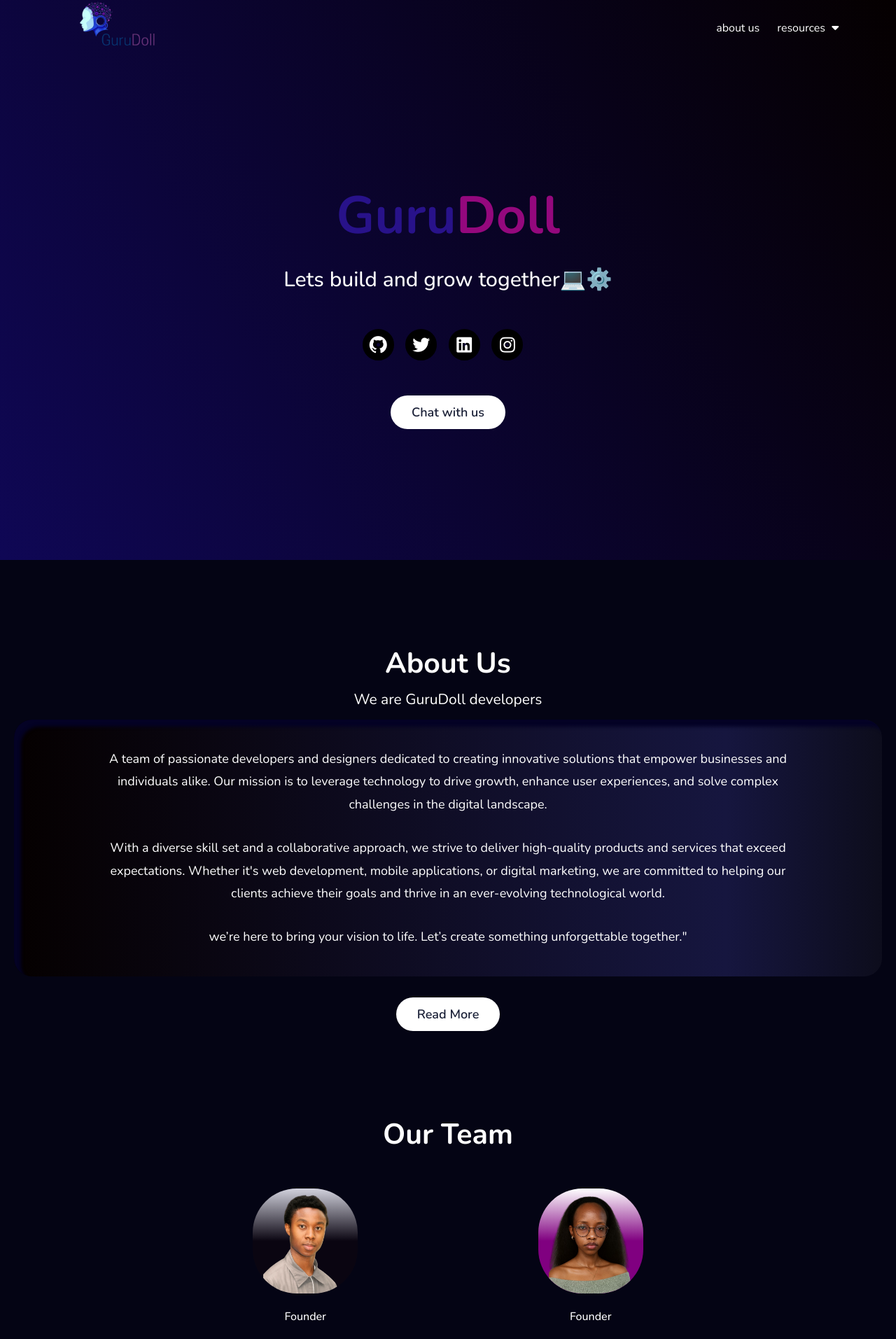
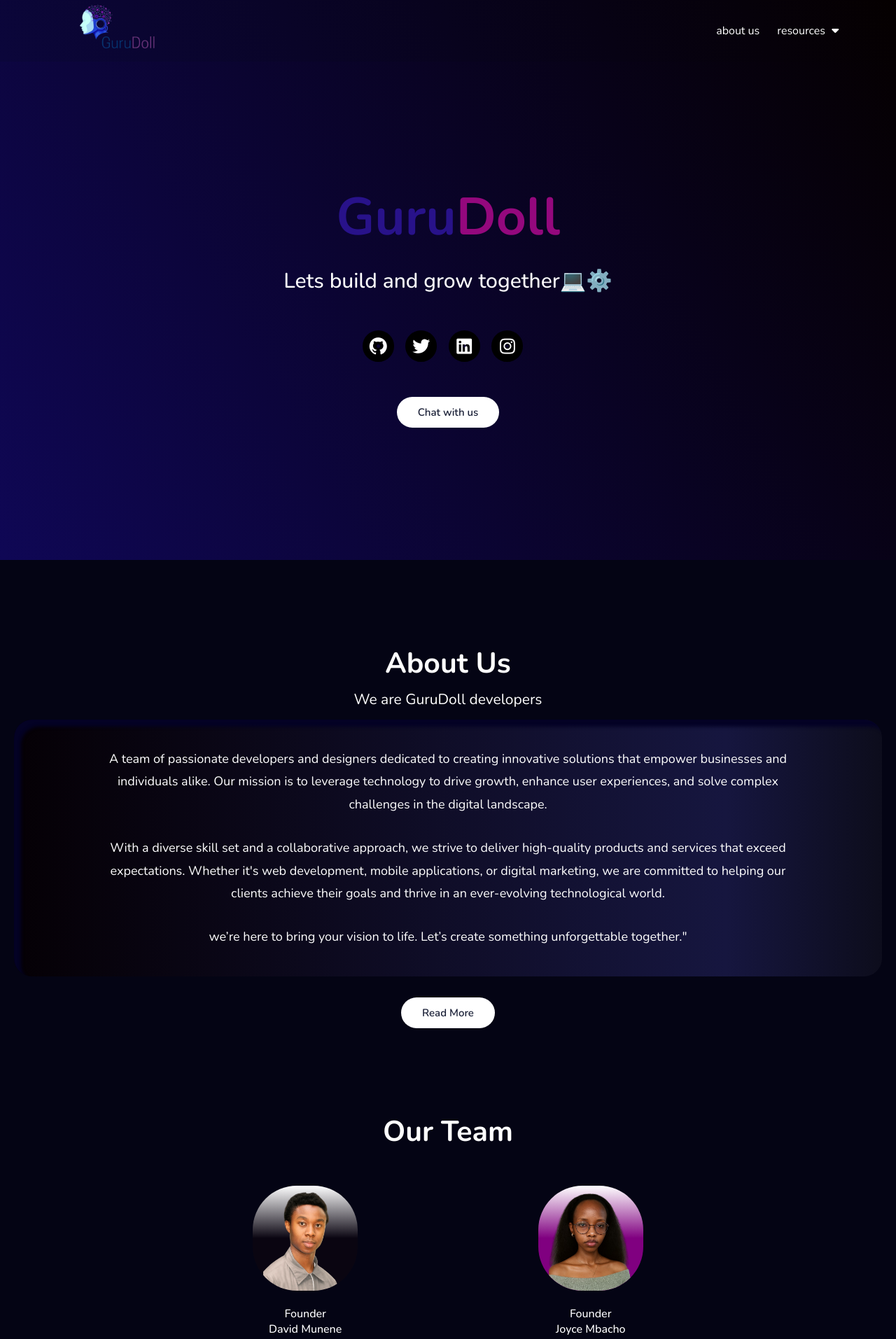
Before and after one commit to Daviehenry/AboutGuruDoll, a plain HTML site: page index.html in a window 1280 px wide. Shown: the whole page at 70% size. Drawn offline with nearby package versions, Linux system fonts and the light colour scheme.

Commit message:
about section final

```diff
--- a/index.html
+++ b/index.html
@@ -73,12 +73,14 @@
     <h2 class="heading">Our Team</h2>
     <div class="inline">
             <div class="wrap">
-           <img src="img/aboutimg1.png" alt="" style="background-image: linear-gradient(rgb(210, 210, 221), rgb(10, 5, 17), rgb(10, 5, 17));" />
+           <img src="img/aboutimg1.png" alt="" style="background-image: linear-gradient(rgb(255, 255, 255), rgb(10, 5, 17), rgb(10, 5, 17));" />
             <p> Founder</p>
+            <p> David Munene</p>
             </div>
              <div class="wrap">
             <img src="img/aboutimg2.png" alt="" style="background-image: linear-gradient(white, purple,purple);" />
             <p> Founder</p>
+            <p> Joyce Mbacho</p>
             </div>
     </div>
     </div>
--- a/style/styles.css
+++ b/style/styles.css
@@ -35,9 +35,9 @@
 }
 
 .header {
-    background-image: linear-gradient(nulldeg,rgba(7, 14, 38, 1) 0%, rgba(9, 32, 61, 1) 100%);
+    background-image: linear-gradient(240deg,rgba(5, 0, 0, 1) 0%, rgb(11, 6, 59) 100%);
     position: fixed;
-    height: 10vh;
+    height: 11vh;
     top: 0;
     left: 0;
     display: flex;
@@ -192,7 +192,7 @@
     display: inline-block;
     background: var(--main-color);
     color: var(--bg-color);
-    font-size: 1.8rem;
+    font-size: 1.5rem;
     font-weight: 600;
     padding: 1.2rem 3rem;
     border-radius: 4rem;
@@ -234,7 +234,7 @@
 
 .content-box {
 
-    background-image: linear-gradient(90deg,rgba(5, 0, 0, 1) 0%, rgb(22, 22, 63) 82%, rgba(250, 250, 250, 0.034) 100%);
+    background-image: linear-gradient(90deg,rgb(5, 0, 5) 0%, rgb(22, 22, 63) 82%, rgba(250, 250, 250, 0.034) 100%);
     border-radius: 26px;
     box-shadow: 10px 10px 5px rgb(4, 2, 37) inset;
      margin-inline-start: 1rem;
@@ -257,7 +257,7 @@
     display: inline-block;
     background: var(--main-color);
     color: var(--bg-color);
-    font-size: 1.8rem;
+    font-size: 1.5rem;
     font-weight: 600;
     padding: 1.2rem 3rem;
     border-radius: 4rem;
```
